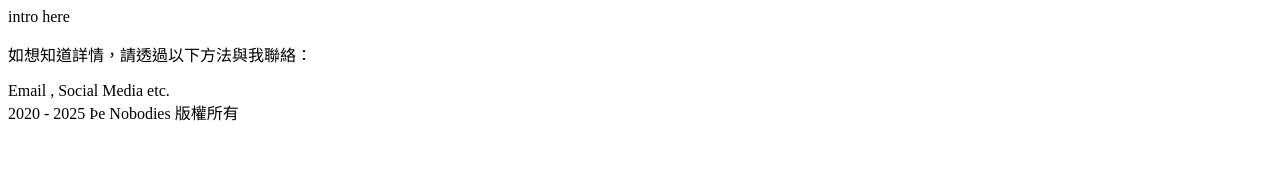
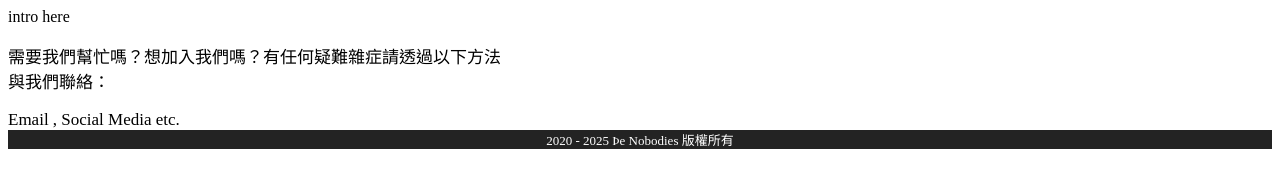
Before and after one commit to EfiTower51/Nobodies, a plain HTML site: page index.html in a window 1280 px wide. Drawn offline with Linux system fonts and the light colour scheme.

Commit message:
update basic 003

```diff
--- a/content.json
+++ b/content.json
@@ -1,7 +1,7 @@
 {
     {
         "title": "intro";
-        "dec": "Þe Nobodies 無名知識是一個";
+        "dec": "Þe Nobodies 無名組織是一個";
     }
 
 
--- a/index.html
+++ b/index.html
@@ -19,7 +19,7 @@
         <dev class="goal">
 
         </dev>
-        <dev class="story">
+        <dev class="contri">
 
         </dev>
         <dev class="member">
@@ -27,8 +27,8 @@
         </dev>
       </article>
     </main>
-    <aside class="contract">
-      <p>如想知道詳情，請透過以下方法與我聯絡：</p>
+    <aside class="contact">
+      <p>需要我們幫忙嗎？想加入我們嗎？有任何疑難雜症請透過以下方法與我們聯絡：</p>
       Email , Social Media etc.
     </aside>
     <footer>2020 - 2025 Þe Nobodies 版權所有</footer>
--- a/style.css
+++ b/style.css
@@ -0,0 +1,12 @@
+aside {
+  margin-right: 60px;
+  width: 500px;
+  font-size: 17px;
+}
+
+footer {
+  color: white;
+  background-color: #232323;
+  text-align: center;
+  font-size: 13px;
+}
```
Also changed, not shown: Picture/IMG_5081.PNG (added).
